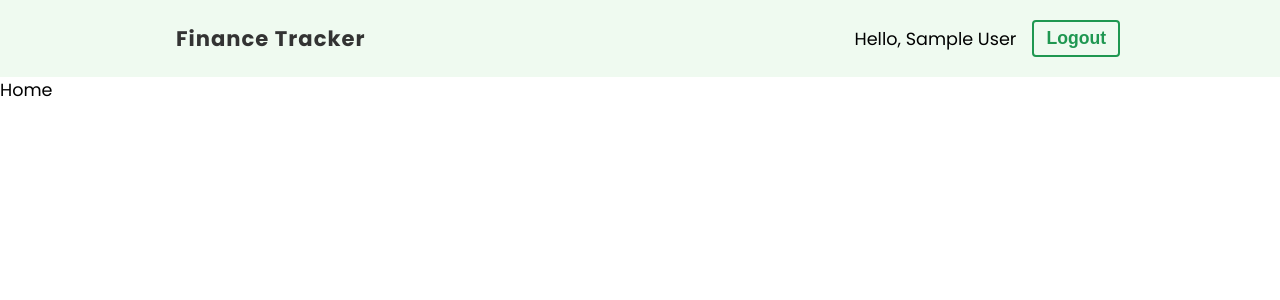
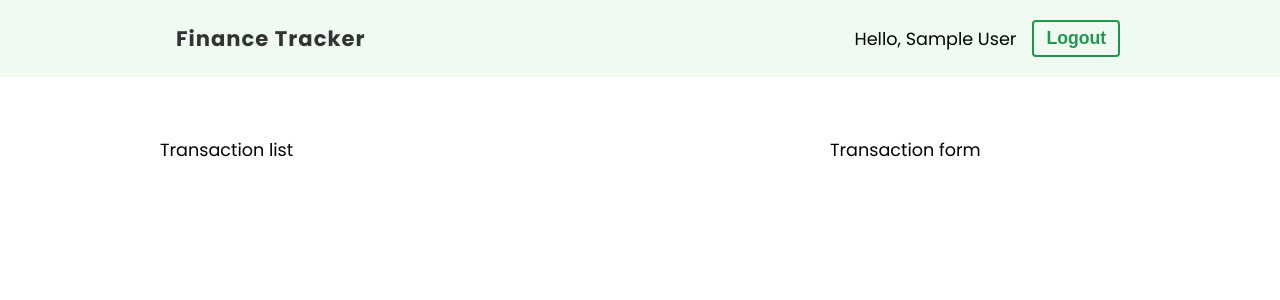
Before and after one commit to manny53365/finance-tracker, a React (Create React App) app: page / in a window 1280 px wide. Shown: the top 300 px of the page. Built offline with nearby package versions, Linux system fonts and the light colour scheme; no server answers; sample sign-in values are in the browser's storage.

Commit message:
added some styling to the home screen for setup

```diff
--- a/src/pages/home/Home.jsx
+++ b/src/pages/home/Home.jsx
@@ -2,8 +2,13 @@ import styles from './Home.module.css'
 
 export default function Home() {
     return (
-        <div>
-            Home
+        <div className={styles.container}>
+            <div className={styles.content}>
+                Transaction list
+            </div>
+            <div className={styles.sidebar}>
+                Transaction form
+            </div>
         </div>
     )
 }
--- a/src/pages/home/Home.module.css
+++ b/src/pages/home/Home.module.css
@@ -0,0 +1,55 @@
+.container {
+    display: grid;
+    grid-template-columns: 2fr 1fr;
+    max-width: 960px;
+    margin: 60px auto;
+}
+.content {
+    padding-right: 30px;
+}
+.sidebar {
+    padding-left: 30px;
+}
+.sidebar form {
+    padding: 20px;
+    background: #1f9751;
+    border-radius: 10px;
+}
+.sidebar input, .sidebar select {
+    display: block;
+    width: 100%;
+    padding: 10px;
+    margin-top: 8px;
+    box-sizing: border-box;
+    border: 0;
+    border-radius: 4px;
+    color: #555;
+    font-size: 1em;
+}
+.sidebar label {
+    margin: 0 auto 20px;
+    display: block;
+    color: #fff;
+}
+.sidebar button {
+    color: #fff;
+    border: 2px solid #fff;
+    padding: 6px 12px;
+    background-color: transparent;
+    font-size: 1em;
+    border-radius: 4px;
+    cursor: pointer;
+    display: block;
+    width: 100%;
+}
+.sidebar h3 {
+    color: #1f9751;
+    margin-bottom: 20px;
+}
+.sidebar aside {
+    margin-top: 40px;
+    color: #555;
+}
+.sidebar aside li {
+    margin: 10px;
+}
```
